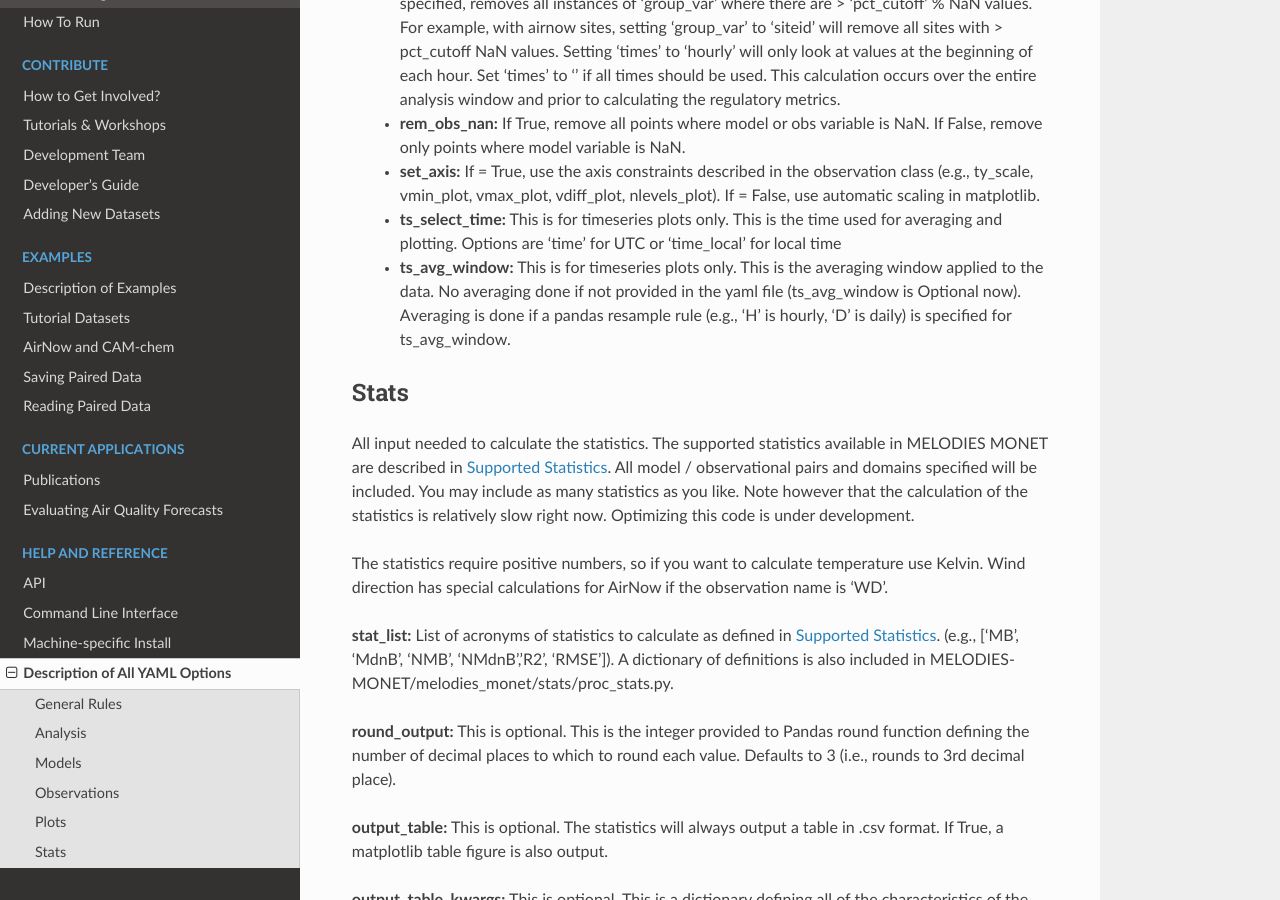
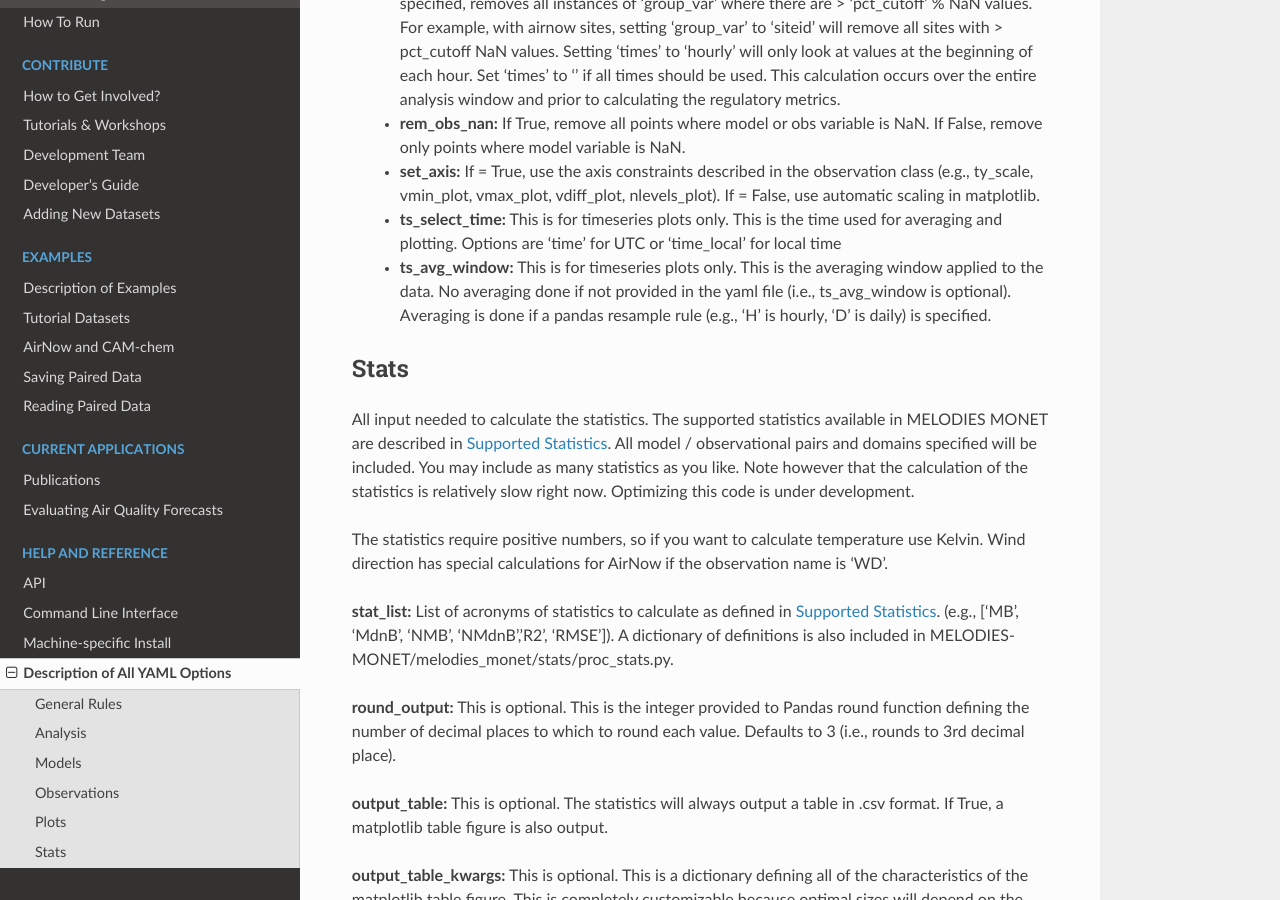
Before and after one commit to NOAA-CSL/MELODIES-MONET, a Sphinx documentation site: the page built from docs/appendix/yaml.rst, in a window 1280 px wide and 900 px high, scrolled down 7591 px. Built offline with Sphinx 7.4.7 and the Read the Docs theme 2.0.0, drawn with Linux system fonts in a browser that asks for light colours; pages that are not in the unit, such as notebooks, are missing from menus.

Commit message:
Update docs/appendix/yaml.rst
Co-authored-by: Zachary Moon <zmoon92@gmail.com>

```diff
--- a/docs/appendix/yaml.rst
+++ b/docs/appendix/yaml.rst
@@ -362,8 +362,8 @@
      used for averaging and plotting. Options are 'time' for UTC or 'time_local'
      for local time
    * **ts_avg_window:** This is for timeseries plots only. This is the averaging
-     window applied to the data. No averaging done if not provided in the yaml file (ts_avg_window is Optional now). Averaging is done if a pandas
-     resample rule (e.g., 'H' is hourly, 'D' is daily) is specified for ts_avg_window.
+     window applied to the data. No averaging done if not provided in the yaml file (i.e., ts_avg_window is optional). Averaging is done if a pandas
+     resample rule (e.g., 'H' is hourly, 'D' is daily) is specified.
 
 Stats
 -----
```
